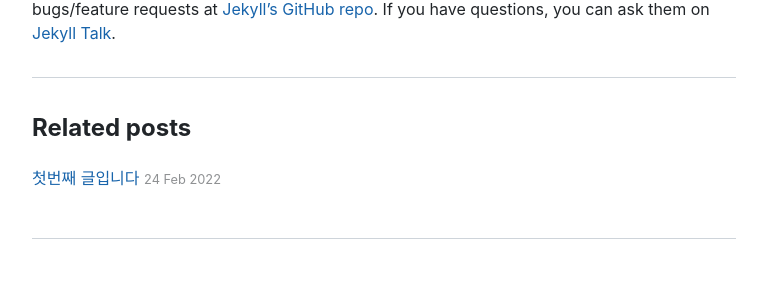
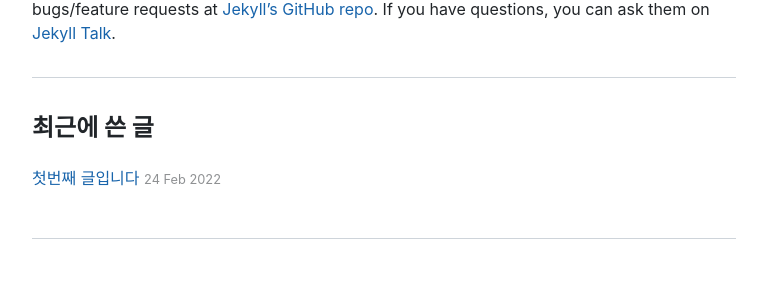
Before and after one commit to Minnnning/minnnning.github.io, a Jekyll site: the page built from _posts/2022-02-23-welcome-to-jekyll.markdown, in a window 1280 px wide. Shown: the part 754-1059 px from the top of the page, without its empty margins (256-1023 px from the left). Built offline with Jekyll 4.4.1, drawn with Linux system fonts in a browser that asks for light colours; nearby versions of some CDN libraries.

Commit message:
Update post.html
related post -> 최근에 쓴 글

```diff
--- a/_layouts/post.html
+++ b/_layouts/post.html
@@ -71,7 +71,7 @@ layout: default
 
 {% if site.related_posts != empty %}
   <aside class="related">
-    <h2 class="related-title">Related posts</h2>
+    <h2 class="related-title">최근에 쓴 글</h2>
     <ul class="related-posts">
       {% for post in site.related_posts limit:3 %}
         <li>
```
